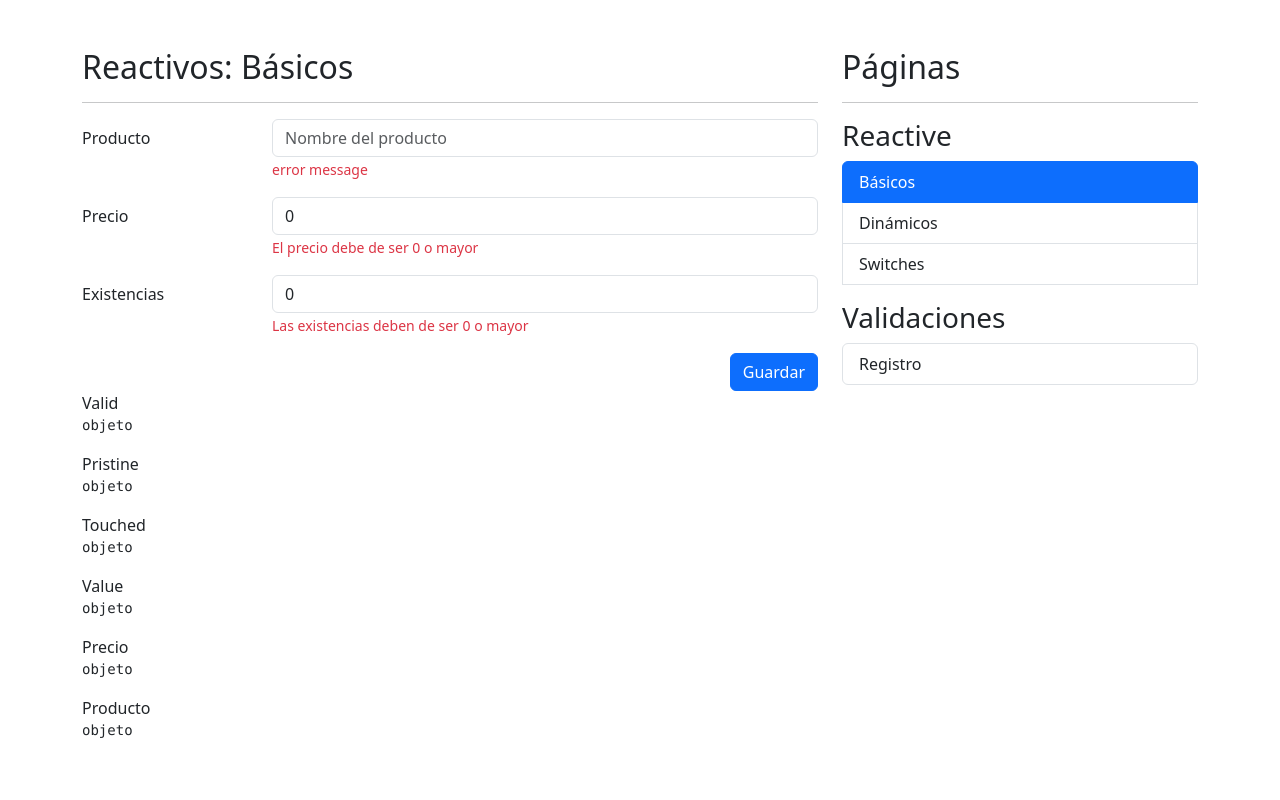
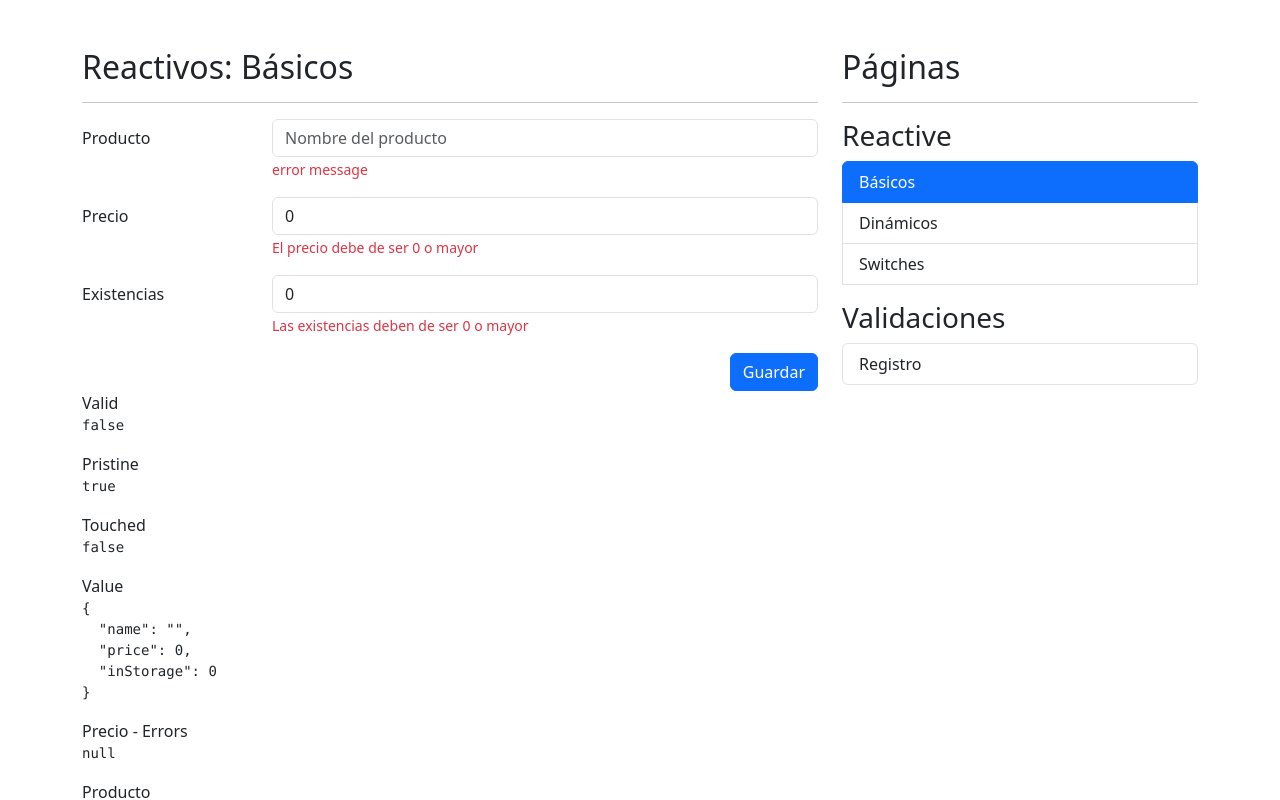
Before and after one commit to CinTutuDev/FormApp, an Angular app: page /reactive/basic in a window 1280 px wide. Shown: the top 800 px of the page. Built offline with nearby package versions, Linux system fonts and the light colour scheme.

Commit message:
✅Validators

```diff
--- a/src/app/reactive/pages/basic-page/basic-page.component.html
+++ b/src/app/reactive/pages/basic-page/basic-page.component.html
@@ -69,21 +69,23 @@
 <div class="row">
   <div class="col">
     <span>Valid</span>
-    <pre>{{ "objeto" }}</pre>
+    <pre>{{ myForm.valid | json }}</pre>
 
     <span>Pristine</span>
-    <pre>{{ "objeto" }}</pre>
+    <pre>{{ myForm.pristine | json }}</pre>
 
     <span>Touched</span>
-    <pre>{{ "objeto" }}</pre>
+    <pre>{{ myForm.touched | json }}</pre>
 
     <span>Value</span>
-    <pre>{{ "objeto" }}</pre>
+    <pre>{{ myForm.value | json }}</pre>
 
-    <span>Precio</span>
-    <pre>{{ "objeto" }}</pre>
+    <span>Precio - Errors</span>
+    <pre>{{ myForm.controls["price"].errors | json }}</pre>
 
     <span>Producto</span>
-    <pre>{{ "objeto" }}</pre>
+    <pre>{{ myForm.controls["name"].errors | json }}</pre>
+    <span>Producto</span>
+    <pre>{{ myForm.controls["name"].errors | json }}</pre>
   </div>
 </div>
--- a/src/app/reactive/pages/basic-page/basic-page.component.ts
+++ b/src/app/reactive/pages/basic-page/basic-page.component.ts
@@ -1,5 +1,5 @@
 import { Component, OnInit } from '@angular/core';
-import { FormBuilder, FormControl, FormGroup } from '@angular/forms';
+import { FormBuilder, Validator, FormGroup, Validators } from '@angular/forms';
 
 @Component({
   selector: 'app-basic-page',
@@ -8,13 +8,20 @@
 })
 export class BasicPageComponent implements OnInit {
   public myForm: FormGroup = this.fb.group({
-    name: [''],
-    price: [0],
-    inStorage: [0],
+    /* Requerido y un minimo de tres letras */
+    name: ['', [Validators.required, Validators.minLength(3)]],
+    price: [0, [Validators.required, Validators.min(0)]],
+    inStorage: [0, [Validators.required, Validators.min(0)]],
   });
   constructor(private fb: FormBuilder) {}
 
   ngOnInit(): void {}
 
-  onSave():void{console.log(this.myForm.value);}
+  onSave(): void {
+    if (this.myForm.invalid) {
+      return;
+    }
+
+    console.log(this.myForm.value);
+  }
 }
```
